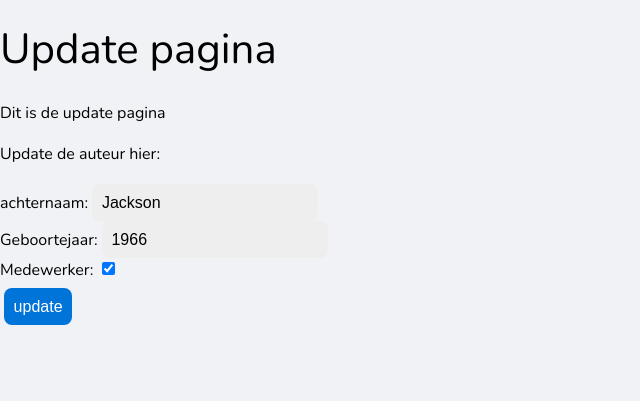
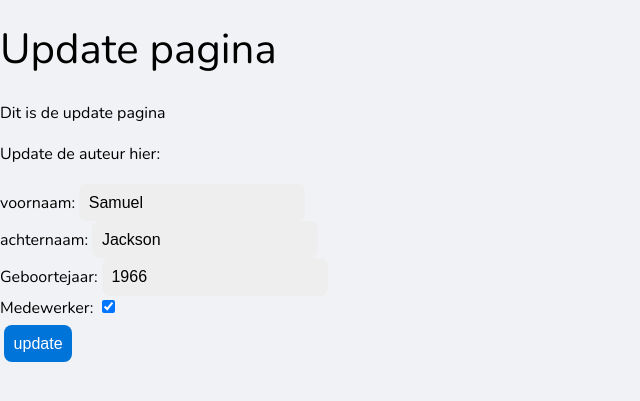
Before and after one commit to zasha-0925315/Werkplaats2, a Flask app: page /table_details/auteurs/1/update in a window 1280 px wide. Shown: the top 401 px of the page, without its empty margins (0-640 px from the left). Run offline with Flask 2, Linux system fonts and the light colour scheme; data comes from the database, SQL or seed files in the repository.

Commit message:
voornaam toegevoegd

```diff
--- a/templates/update.html
+++ b/templates/update.html
@@ -15,6 +15,10 @@
     <p>Update de auteur hier:</p>
     <div class="formclass">
         <form action="#" method="POST">
+            <div>
+                <label for="voornaam"> voornaam:</label>
+                <input id="voornaam" type="text" name="voornaam" value="{{ row[1] }}">
+            </div>
             <div>
                 <label for="achternaam">achternaam:</label>
                 <input id="achternaam" type="text" name="achternaam" value="{{ row[2] }}">
```
